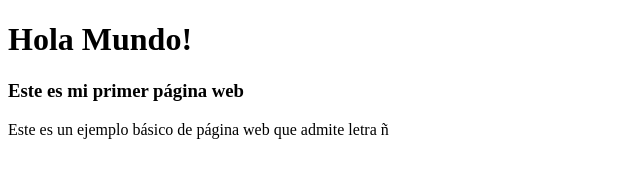
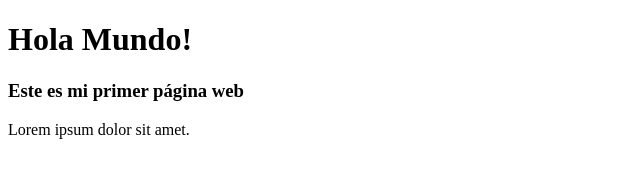
Before and after one commit to Ferlucena/Clase-01, a plain HTML site: page index.html in a window 1280 px wide. Shown: the whole page, without its empty margins (0-640 px from the left). Drawn offline with Linux system fonts and the light colour scheme.

Commit message:
1st commit
se realizaron cambios importantes en la descripcion

```diff
--- a/index.html
+++ b/index.html
@@ -23,6 +23,6 @@
 <body>
     <h1>Hola Mundo!</h1>
     <h3>Este es mi primer página web</h3>
-    <p>Este es un ejemplo básico de página web que admite letra ñ</p>
+    <p>Lorem ipsum dolor sit amet.</p>
 </body>
 </html>
```
